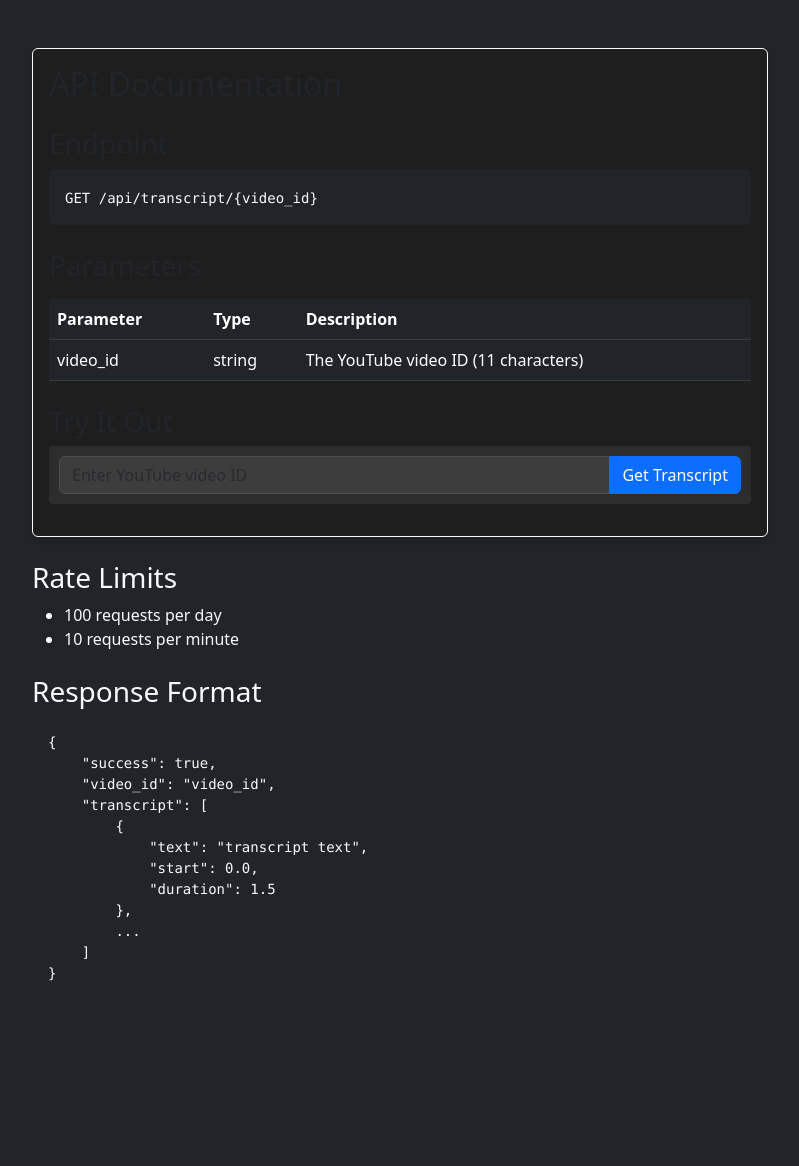
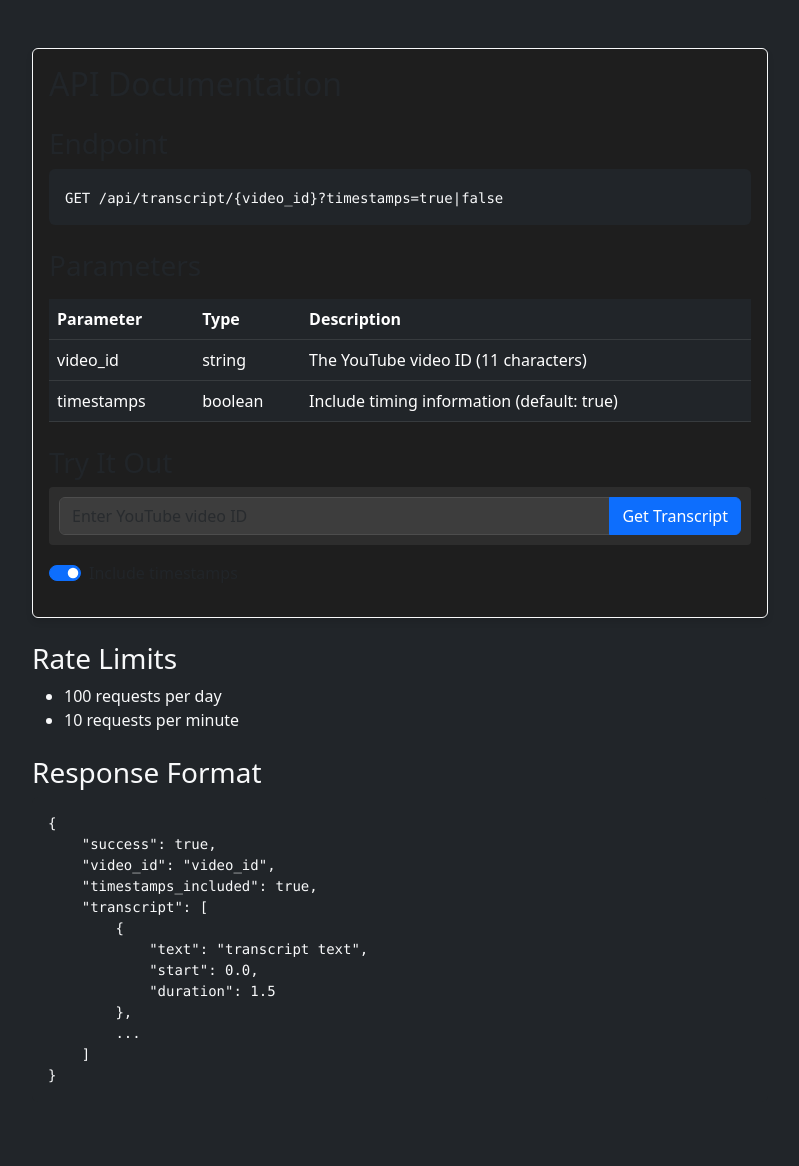
Before and after one commit to derekcheungsa/YouTubeDataFetcher, a Flask app: page / in a window 1280 px wide. Shown: the part 134-1300 px from the top of the page, without its empty margins (240-1039 px from the left). Before the commit the page ends 1115 px from the top, so only its background shows below. Run offline with Flask 3, Linux system fonts and the light colour scheme.

Commit message:
Agent query: Can you verify if the timestamps toggle works correctly? Please try fetching a transcript with timestamps enabled and disabled.

```diff
--- a/app.py
+++ b/app.py
@@ -19,6 +19,11 @@
 def get_transcript(video_id):
     return YouTubeTranscriptApi.get_transcript(video_id)
 
+def process_transcript(transcript_list, include_timestamps=True):
+    if include_timestamps:
+        return transcript_list
+    return [{'text': item['text']} for item in transcript_list]
+
 def is_valid_video_id(video_id):
     # Basic YouTube video ID validation (11 characters, alphanumeric with some special chars)
     return bool(re.match(r'^[A-Za-z0-9_-]{11}$', video_id))
@@ -36,12 +41,17 @@
                 'error': 'Invalid video ID format'
             }), 400
 
+        # Get timestamps parameter (default to True)
+        include_timestamps = request.args.get('timestamps', 'true').lower() == 'true'
+
         transcript_list = get_transcript(video_id)
+        processed_transcript = process_transcript(transcript_list, include_timestamps)
 
         return jsonify({
             'success': True,
             'video_id': video_id,
-            'transcript': transcript_list
+            'timestamps_included': include_timestamps,
+            'transcript': processed_transcript
         })
 
     except NoTranscriptFound:
--- a/static/js/script.js
+++ b/static/js/script.js
@@ -1,11 +1,13 @@
 document.addEventListener('DOMContentLoaded', function() {
     const fetchButton = document.getElementById('fetchTranscript');
     const videoIdInput = document.getElementById('videoId');
+    const timestampsToggle = document.getElementById('includeTimestamps');
     const resultDiv = document.getElementById('result');
     const responseData = document.getElementById('responseData');
 
     fetchButton.addEventListener('click', async function() {
         const videoId = videoIdInput.value.trim();
+        const includeTimestamps = timestampsToggle.checked;
 
         if (!videoId) {
             alert('Please enter a video ID');
@@ -16,7 +18,8 @@
             fetchButton.disabled = true;
             fetchButton.innerHTML = 'Loading...';
 
-            const response = await fetch(`/api/transcript/${videoId}`);
+            const url = `/api/transcript/${videoId}?timestamps=${includeTimestamps}`;
+            const response = await fetch(url);
             const data = await response.json();
 
             responseData.textContent = JSON.stringify(data, null, 2);
--- a/templates/index.html
+++ b/templates/index.html
@@ -22,7 +22,7 @@
 
                         <h3 class="mt-4">Endpoint</h3>
                         <div class="bg-dark p-3 rounded">
-                            <code class="text-light">GET /api/transcript/{video_id}</code>
+                            <code class="text-light">GET /api/transcript/{video_id}?timestamps=true|false</code>
                         </div>
 
                         <h3 class="mt-4">Parameters</h3>
@@ -40,6 +40,11 @@
                                     <td>string</td>
                                     <td>The YouTube video ID (11 characters)</td>
                                 </tr>
+                                <tr>
+                                    <td>timestamps</td>
+                                    <td>boolean</td>
+                                    <td>Include timing information (default: true)</td>
+                                </tr>
                             </tbody>
                         </table>
 
@@ -47,6 +52,10 @@
                         <div class="input-group mb-3">
                             <input type="text" id="videoId" class="form-control" placeholder="Enter YouTube video ID">
                             <button class="btn btn-primary" type="button" id="fetchTranscript">Get Transcript</button>
+                        </div>
+                        <div class="form-check form-switch mb-3">
+                            <input class="form-check-input" type="checkbox" id="includeTimestamps" checked>
+                            <label class="form-check-label" for="includeTimestamps">Include timestamps</label>
                         </div>
 
                         <div id="result" class="mt-3" style="display: none;">
@@ -67,6 +76,7 @@
                     <pre class="bg-dark p-3 rounded"><code class="text-light">{
     "success": true,
     "video_id": "video_id",
+    "timestamps_included": true,
     "transcript": [
         {
             "text": "transcript text",
```
